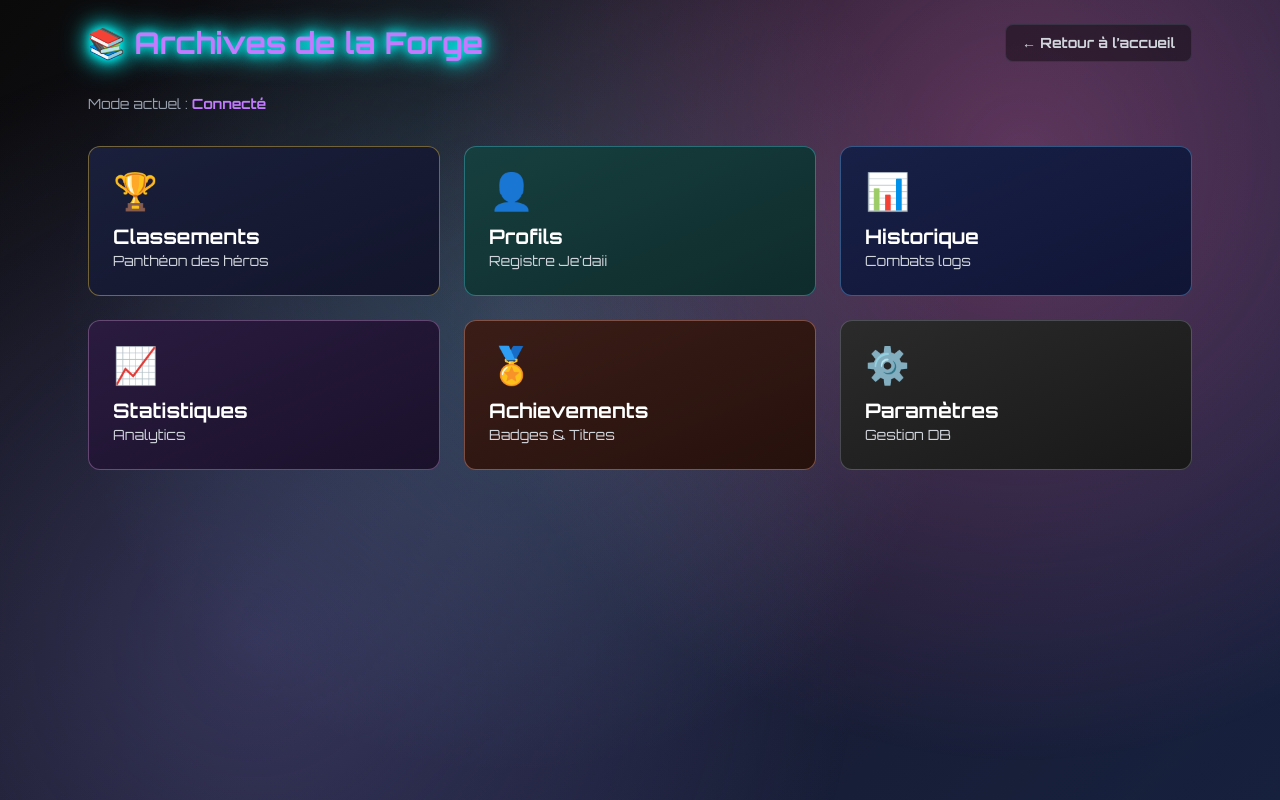
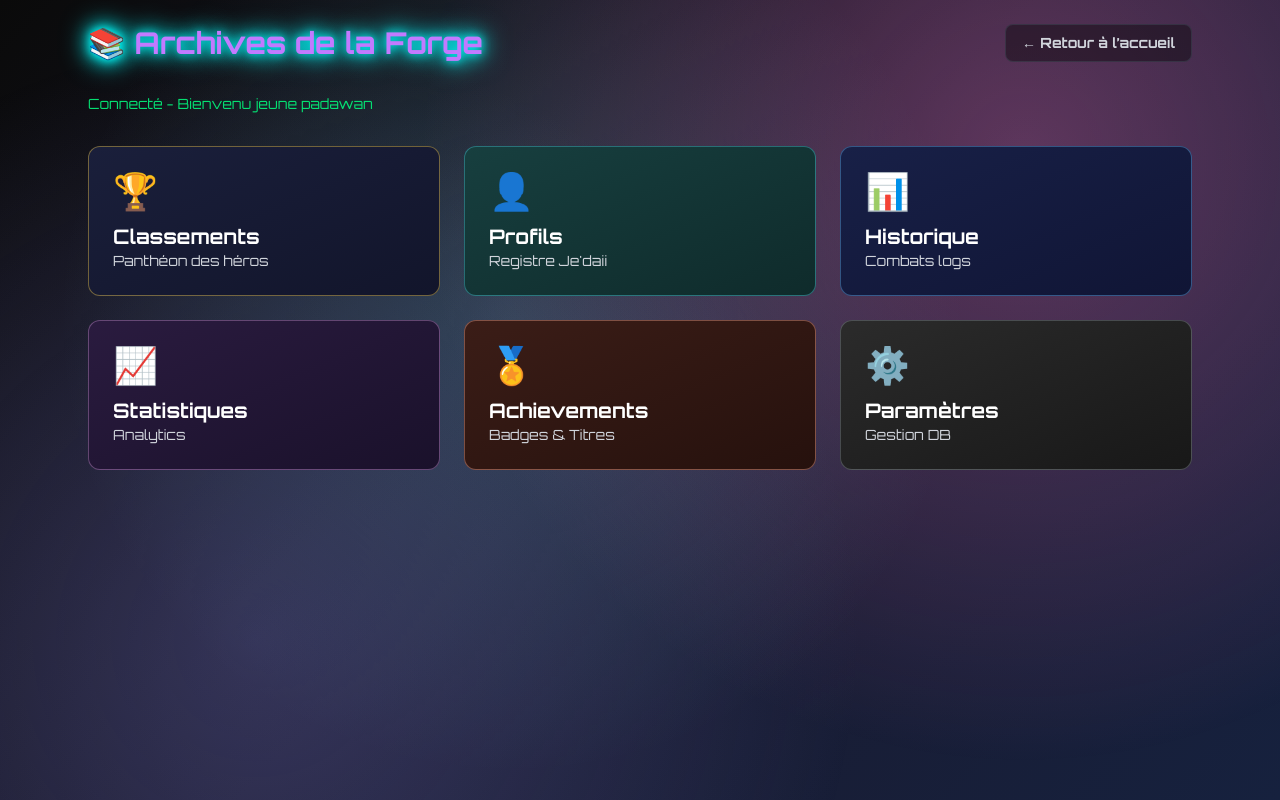
Before and after one commit to Forge-Jedaii/Combat-Sensei-Compagnon-CSC-NextJS-React, a Next.js app: page /archives in a window 1280 px wide. Built offline with nearby package versions, Linux system fonts and the light colour scheme.

Commit message:
Ajout du userContext, model use adapté, page accueil et achievement connectés

```diff
--- a/src/app/api/login/route.ts
+++ b/src/app/api/login/route.ts
@@ -36,7 +36,8 @@ export async function POST(req: Request) {
       _id: user._id,
       name: user.name,
       email: user.email,
-      points: user.points
+      points: user.points,
+      achievements: user.achievements
     });
   } catch (error) {
     console.error("LOGIN ERROR:", error);
--- a/src/app/archives/achievements/page.tsx
+++ b/src/app/archives/achievements/page.tsx
@@ -2,6 +2,7 @@
 
 import { useEffect, useState } from "react";
 import Link from "next/link";
+import { useUserMode } from "@/components/context/UserModeContext";
 
 /* ================= TYPES ================= */
 
@@ -24,6 +25,7 @@ interface Achievement {
 /* ================= PAGE ================= */
 
 export default function AchievementsPage() {
+  const { user } = useUserMode();
   const [achievements, setAchievements] = useState<Achievement[]>([]);
   const [loading, setLoading] = useState(true);
   const [selectedAchievement, setSelectedAchievement] =
@@ -53,8 +55,12 @@ export default function AchievementsPage() {
     );
   }
 
+  // ✅ Calcul du nombre d’achievements débloqués
   const total = achievements.length;
-  const unlocked = 0; // provisoire
+  const unlocked = achievements.filter((ach) =>
+    user?.achievements.some((ua) => ua._id === ach._id)
+  ).length;
+
   const progress = total ? Math.round((unlocked / total) * 100) : 0;
 
   return (
@@ -100,12 +106,20 @@ export default function AchievementsPage() {
 
       {/* ACHIEVEMENTS GRID */}
       <section className="grid grid-cols-2 sm:grid-cols-3 md:grid-cols-4 lg:grid-cols-5 gap-4">
-        {achievements.map((achievement) => (
+        {achievements.map((achievement) => {
+          const isUnlocked = user?.achievements.some(
+            (ua) => ua._id === achievement._id
+          );
+
+          return (
             <div
               key={achievement._id}
               onClick={() => setSelectedAchievement(achievement)}
-            className="cursor-pointer rounded-xl p-4 border border-gray-700
-              bg-black/40 opacity-80 hover:opacity-100 transition-all"
+              className={`
+                cursor-pointer rounded-xl p-4 border
+                ${isUnlocked ? "border-green-400 bg-black/50" : "border-gray-700 bg-black/30 opacity-60"}
+                hover:opacity-100 transition-all
+              `}
             >
               <div className="text-4xl text-center mb-2">
                 {achievement.icon}
@@ -131,7 +145,8 @@ export default function AchievementsPage() {
                 ))}
               </div>
             </div>
-        ))}
+          );
+        })}
       </section>
 
       {/* DÉTAIL */}
@@ -143,6 +158,12 @@ export default function AchievementsPage() {
 
           <p className="text-gray-300 mb-2">
             {selectedAchievement.description}
+          </p>
+
+          <p className="text-sm mt-2">
+            Statut : {user?.achievements.some((ua) => ua._id === selectedAchievement._id)
+              ? "Débloqué ✅"
+              : "Verrouillé 🔒"}
           </p>
 
           <div className="flex gap-2 mt-2">
--- a/src/app/archives/page.tsx
+++ b/src/app/archives/page.tsx
@@ -61,7 +61,7 @@ const sections = [
 ];
 
 export default function ArchivesPage() {
-  const { mode } = useUserMode();
+  const { mode, user } = useUserMode();
   const isGuest = mode === "guest";
 
   // 🔒 Masquer Paramètres en mode invité
@@ -98,12 +98,17 @@ export default function ArchivesPage() {
       </div>
 
       {/* ===== MODE INFO ===== */}
+      {isGuest ? (
       <p className="text-sm text-gray-400">
-        Mode actuel :{" "}
-        <span className="font-semibold text-purple-400">
-          {isGuest ? "Invité" : "Connecté"}
-        </span>
+      Mode actuel :{" "}
+      <span className="font-semibold text-purple-400">Invité</span>
       </p>
+      ) : (
+      <p className="text-sm text-green-400">
+      Connecté - Bienvenu jeune padawan{" "}
+      <span className="font-bold">{user?.name}</span>
+      </p>
+      )}
 
       {/* ===== GRID SECTIONS ===== */}
       <div className="grid gap-6 sm:grid-cols-2 lg:grid-cols-3">
--- a/src/app/login/page.tsx
+++ b/src/app/login/page.tsx
@@ -4,10 +4,10 @@ import { useState } from "react";
 import { useRouter } from "next/navigation";
 import { useUserMode } from "@/components/context/UserModeContext";
 
-
 export default function LoginPage() {
   const router = useRouter();
-  const { setMode } = useUserMode();
+
+  const { mode, user, setMode, setUser } = useUserMode();
 
   const [name, setName] = useState("");
   const [password, setPassword] = useState("");
@@ -19,7 +19,7 @@ export default function LoginPage() {
     const res = await fetch("/api/login", {
       method: "POST",
       headers: { "Content-Type": "application/json" },
-      body: JSON.stringify({ name, password })
+      body: JSON.stringify({ name, password }),
     });
 
     const data = await res.json();
@@ -29,9 +29,12 @@ export default function LoginPage() {
       return;
     }
 
-    // stockage simple (temporaire)
+    // ✅ SOURCE DE VÉRITÉ : CONTEXT
+    setUser(data);
+    setMode("authenticated");
+
+    // 🟡 optionnel / temporaire (reload plus tard)
     localStorage.setItem("user", JSON.stringify(data));
-    setMode("authenticated");
 
     router.push("/archives");
   };
--- a/src/components/context/UserModeContext.tsx
+++ b/src/components/context/UserModeContext.tsx
@@ -1,21 +1,35 @@
 "use client";
 
 import React, { createContext, useContext, useState } from "react";
+
+interface User {
+  _id: string;
+  name: string;
+  email?: string;
+  points: number;
+  achievements: { _id: string }[];
+}
 
 type UserMode = "guest" | "authenticated";
 
 interface UserModeContextType {
   mode: UserMode | null;
   setMode: (mode: UserMode) => void;
+
+  user: User | null;
+  setUser: (user: User | null) => void;
 }
 
 const UserModeContext = createContext<UserModeContextType | null>(null);
 
 export function UserModeProvider({ children }: { children: React.ReactNode }) {
   const [mode, setMode] = useState<UserMode | null>(null);
+  const [user, setUser] = useState<User | null>(null);
 
   return (
-    <UserModeContext.Provider value={{ mode, setMode }}>
+    <UserModeContext.Provider
+      value={{ mode, setMode, user, setUser }}
+    >
       {children}
     </UserModeContext.Provider>
   );
--- a/src/models/User.ts
+++ b/src/models/User.ts
@@ -2,19 +2,22 @@ import mongoose, { Schema, Document } from "mongoose";
 
 export interface IUser extends Document {
   id: number;
-  username: string;
+  name: string;
   email: string;
   points: number;
-  achievements: string[];
+  achievements: { _id: mongoose.Types.ObjectId }[];
   password : string;
 }
 
 const UserSchema = new Schema<IUser>({
   id: {type : Number, required : true},
-  username: { type: String, required: true },
+  name: { type: String, required: true },
   email: { type: String, required: true, unique: true },
   points: { type: Number, default: 0 },
-  achievements: [{ type: String }],
+  achievements: [
+    {
+    _id: { type: Schema.Types.ObjectId, ref: "Achievement" },
+    },],
   password : { type: String, required: true },
 },
   {
```
Lines whose indentation alone changed are shown as unchanged.
